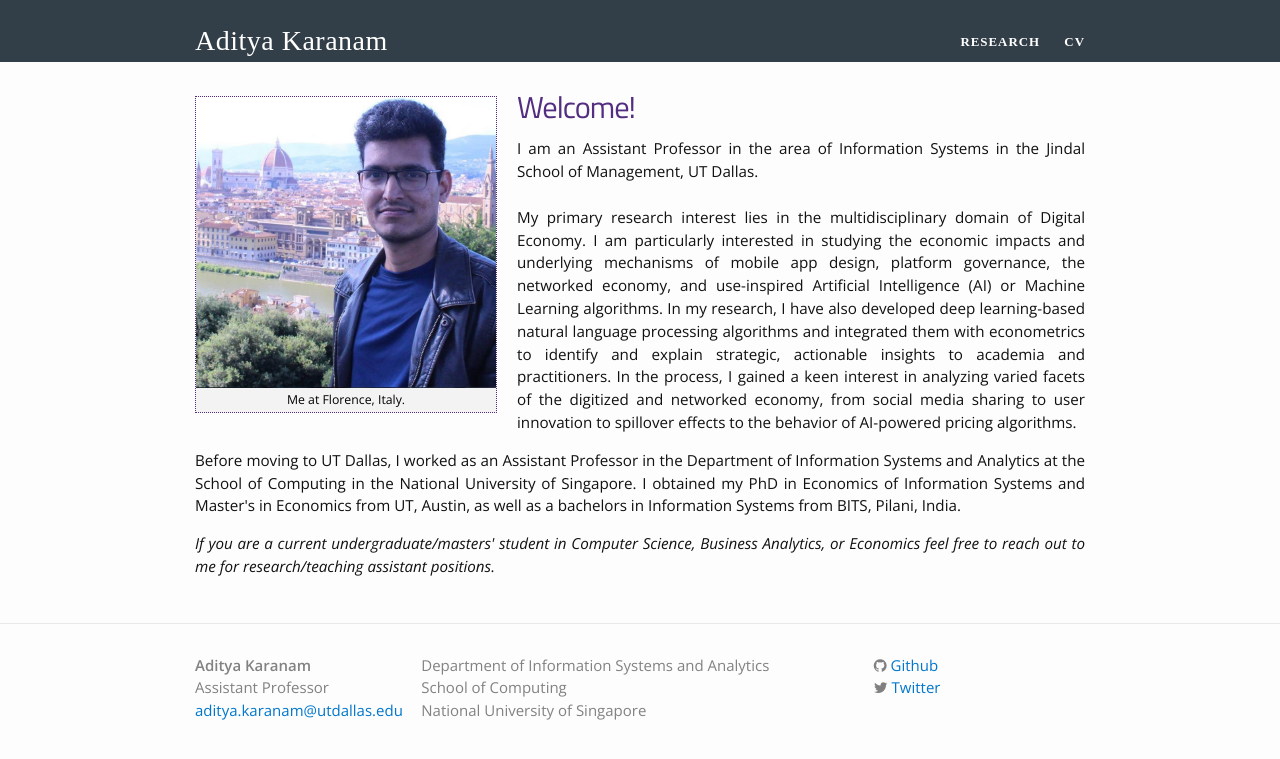
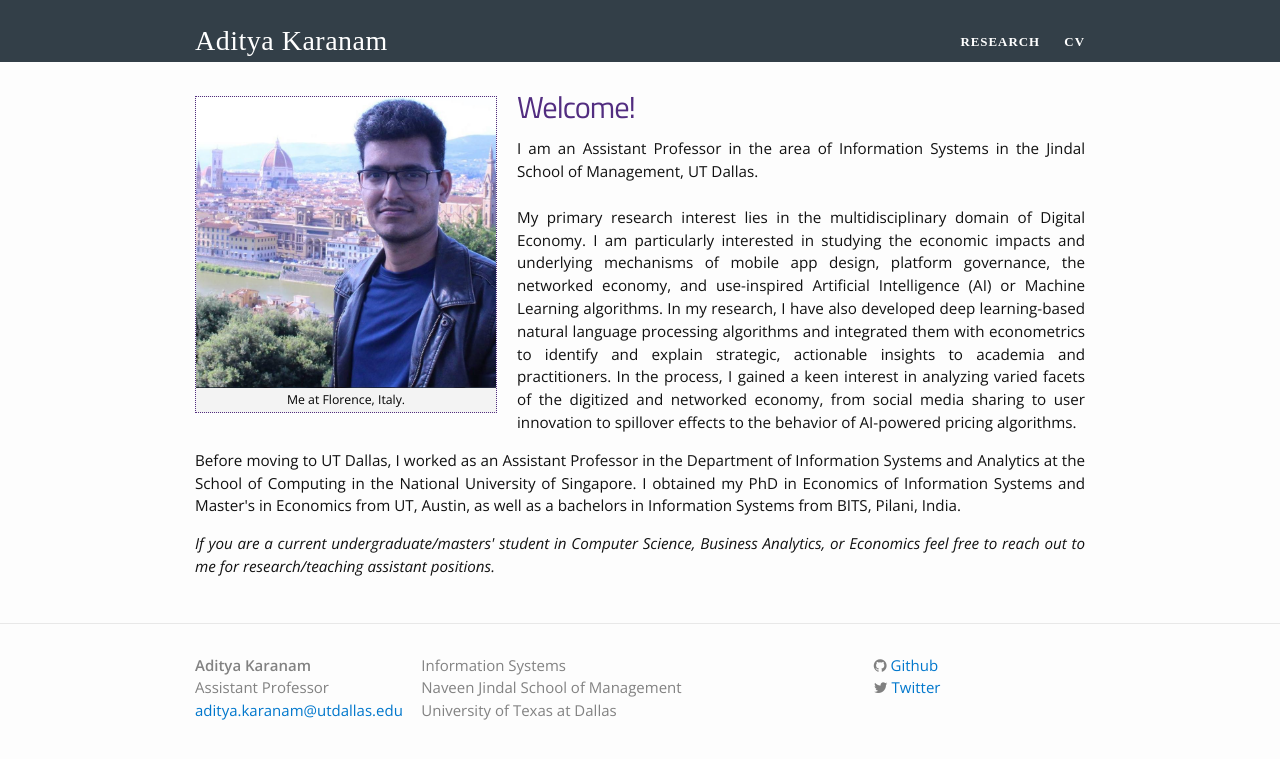
Before and after one commit to askaranam/askaranam.github.io, a Jekyll site: the page built from index.html, in a window 1280 px wide. Shown: the top 759 px of the page. Built offline with Jekyll 4.4.1, drawn with Linux system fonts in a browser that asks for light colours; nearby versions of some CDN libraries; some web fonts are replaced.

Commit message:
Update footer.html

```diff
--- a/_includes/footer.html
+++ b/_includes/footer.html
@@ -17,9 +17,9 @@
 
 
          <p class="text">
-		Department of Information Systems and Analytics<br />
-		School of Computing <br />
-		National University of Singapore</p> <!-- {{ site.description }} -->
+		Information Systems<br />
+		Naveen Jindal School of Management <br />
+		University of Texas at Dallas</p> <!-- {{ site.description }} -->
       </div>
 
       <div class="footer-col  footer-col-3">
```
